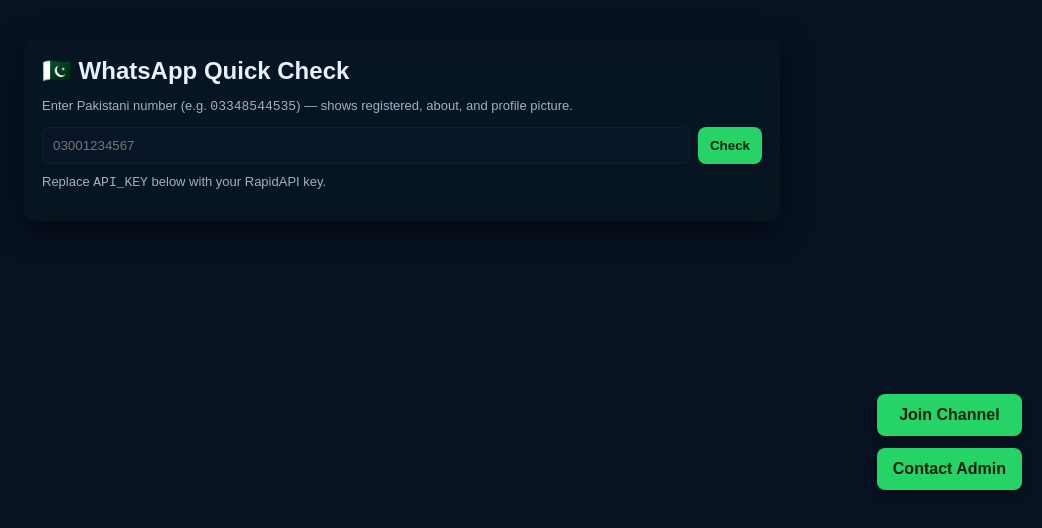
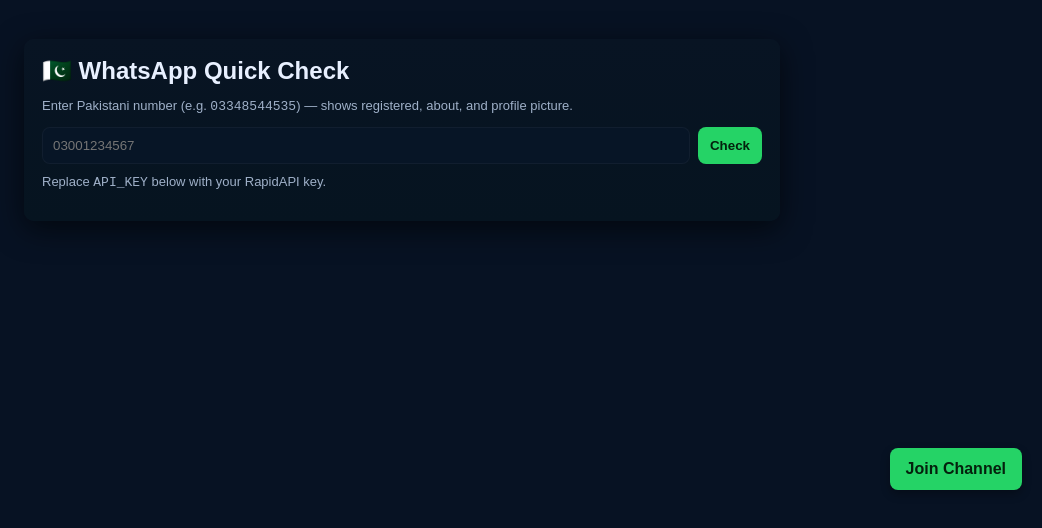
Before and after one commit to abdullahasad491326/OPERATOR_CHECKER, a website: page public/whatsapp-check.html in a window 1280 px wide. Shown: the part 290-818 px from the top of the page, without its empty margins (238-1280 px from the left). Drawn offline with Linux system fonts and the light colour scheme.

Commit message:
Update whatsapp-check.html

```diff
--- a/public/whatsapp-check.html
+++ b/public/whatsapp-check.html
@@ -17,14 +17,11 @@
   pre{margin-top:12px;background:#03101a;color:#cfe8ff;padding:10px;border-radius:8px;overflow:auto;max-height:220px}
   .muted{color:#9fb0c8;font-size:13px}
 
-  /* Floating buttons container */
+  /* Floating button container */
   .floating-buttons {
     position: fixed;
     bottom: 20px;
     right: 20px;
-    display: flex;
-    flex-direction: column;
-    gap: 12px;
     z-index: 9999;
   }
 
@@ -70,13 +67,10 @@
     <p class="muted" style="margin-top:10px">Replace <code>API_KEY</code> below with your RapidAPI key.</p>
   </div>
 
-  <!-- Floating Buttons -->
+  <!-- Floating Join Channel Button -->
   <div class="floating-buttons">
     <a href="https://whatsapp.com/channel/0029Vb9shWp4o7qPSrCXS603" target="_blank" rel="noopener noreferrer" title="Join WhatsApp Channel">
       Join Channel
-    </a>
-    <a href="https://wa.me/cyberexperpk" target="_blank" rel="noopener noreferrer" title="Contact Admin on WhatsApp">
-      Contact Admin
     </a>
   </div>
 
@@ -190,8 +184,6 @@
   return null;
 }
 
-const SMS_LIMIT_PER_IP_PER_DAY = 3;
-
 el.go.addEventListener('click', async ()=>{
   const raw = cleanNum(el.phone.value);
   const intl = toIntlPak(raw);
```
